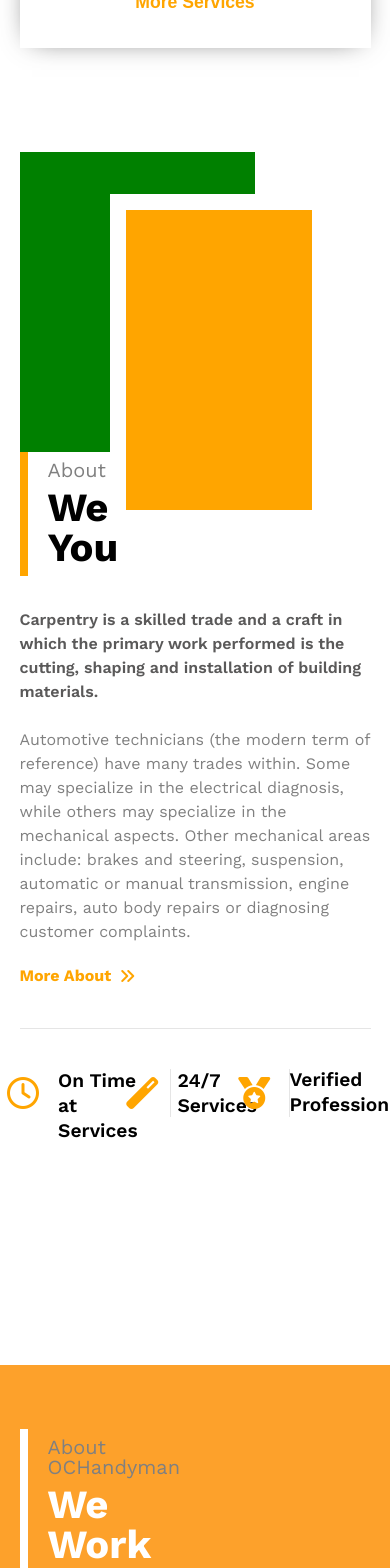
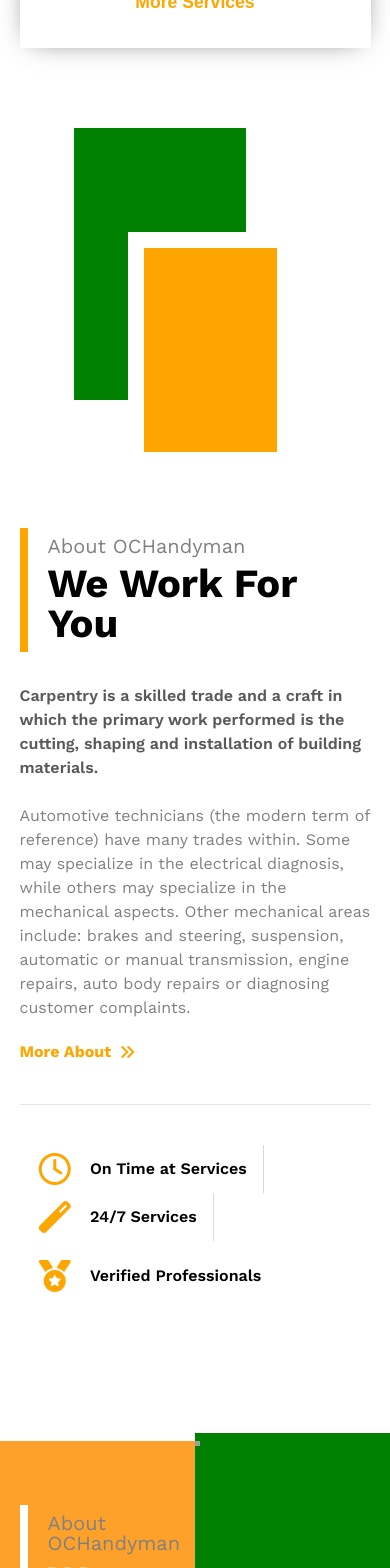
Before and after one commit to Michelobe/oc-handyman, a React (Create React App) app: page / in a window 390 px wide. Shown: the part 1240-2808 px from the top of the page. Built offline with nearby package versions, Linux system fonts and the light colour scheme; grey boxes are pictures that could not be loaded.

Commit message:
Working on optimizing introSection.  Out of time for today, committing and pushing changes to github.

```diff
--- a/src/components/IntroSection.js
+++ b/src/components/IntroSection.js
@@ -23,13 +23,13 @@ const IntroSection = () => {
                         <div className='aboutBtn'>More About <i className="fas fa-angle-double-right"></i></div>
                     </div>
                     <div className='quickInfo'>
-                        <div className='quickInfoCard'>
+                        <div className='quickInfoCard quickInfoBorder'>
                             <i className="far fa-clock"></i>
-                            <p className='quickInfoP quickInfoBorder'>On Time at Services</p>
+                            <p className='quickInfoP '>On Time at Services</p>
                         </div>
-                        <div className='quickInfoCard'>
+                        <div className='quickInfoCard quickInfoBorder'>
                             <i className="fas fa-magic"></i>
-                            <p className='quickInfoP quickInfoBorder'>24/7 Services</p>
+                            <p className='quickInfoP '>24/7 Services</p>
                         </div>
                         <div className='quickInfoCard'>
                             <i className="fas fa-medal"></i>
--- a/src/components/ProjectsSection.js
+++ b/src/components/ProjectsSection.js
@@ -13,7 +13,7 @@ const ProjectsSection = () => {
                         <h2>OCHandyman's Latest</h2>
                     </header>
                     <div className='projectsNavBtns'>
-                        <ul class='navBtns'>
+                        <ul className='navBtns'>
                             <li>
                                 <button className='projectButton'>All</button>
                             </li>
--- a/src/scss/components/introSection.css
+++ b/src/scss/components/introSection.css
@@ -76,38 +76,37 @@
     flex-flow: row;
     align-items: center;
     justify-content: center;
-    width: 34%;
 }
 .introSection .introSectionContainer .rightColumn .quickInfo .quickInfoCard i {
     padding: 1.2rem;
     font-size: 2rem;
     color: orange;
-    padding: 1.2rem;
 }
 .introSection .introSectionContainer .rightColumn .quickInfo .quickInfoCard .quickInfoP {
     font-weight: 600;
     font-size: 1.2rem;
     line-height: 1.3;
 }
-.introSection .introSectionContainer .rightColumn .quickInfo .quickInfoCard .quickInfoBorder {
-    border-right: 1px solid rgba(0, 0, 0, .1);
-    height: 3rem;
-    padding-right: 2rem;
+/* THE FOLLOWING CLASS SELECTOR HAS BEEN ADDED TO EFFECT THE FIRST TWO ELEMENTS WITH THE "quickInfoBorder" CLASS, I COULD NOT USE :nth-of-type() BECAUSE I AM SELECTING A CLASS, NOT A TYPE */
+.introSection .introSectionContainer .rightColumn .quickInfo .quickInfoBorder {
+    border-right: 1px solid rgba(0, 0, 0, .15);
+    height: 100%;
+    padding-right: 1rem;
 }
 
 
-/* MEDIA QUERIES ============================ */
+/* MEDIA QUERIES : MEDIA QUERIES : MEDIA QUERIES : MEDIA QUERIES : MEDIA QUERIES */
 
 
 @media only screen and (max-width: 1725px) {
     .introSection .introSectionContainer .leftColumn .lgPlaceholder {
-        /* width: 67%; */
+        width: 67%;
         height: 85%;
     }
     .introSection .introSectionContainer .leftColumn .smPlaceholder {
-        /* width: 53%; */
+        width: 53%;
         height: 73%;
-        /* right: 12%; */
+        right: 12%;
     }
 }
 @media only screen and (max-width: 1610px) {
@@ -134,13 +133,18 @@
 }
 @media only screen and (max-width: 1460px) {
     .introSection .introSectionContainer {
-        margin-top: 5.5rem;
+        margin-top: 3.5rem;
     }
     .introSection .introSectionContainer .leftColumn .lgPlaceholder {
         height: 67%;
     }
     .introSection .introSectionContainer .leftColumn .smPlaceholder {
         height: 55%;
+    }
+}
+@media only screen and (max-width: 1375px) {
+    .introSection .introSectionContainer .rightColumn .quickInfo .quickInfoCard .quickInfoP {
+        font-size: 1rem;
     }
 }
 @media only screen and (max-width: 1303px) {
@@ -209,34 +213,40 @@
     }
 }
 @media only screen and (max-width: 849px) {
+    .introSection .introSectionContainer .leftColumn {
+        width: 100%;
+        height: 400px;
+        display: flex;
+        justify-content: center;
+    }
     .introSection .introSectionContainer .leftColumn .lgPlaceholder {
-        height: 30%;
+        position: relative;
+        left: -10%;
+        width: 49%;
+        height: 68%;
     }
     .introSection .introSectionContainer .leftColumn .smPlaceholder {
-        height: 23%;
-        top: 14%;
-    }
-}
-@media only screen and (max-width: 765px) {
-    .introSection .introSectionContainer {
-        margin-top: 3rem;
-    }
-    .introSection .introSectionContainer .leftColumn {
-        width: 100%;
-        height: 300px;
-    }
-    .introSection .introSectionContainer .leftColumn .lgPlaceholder {
-        width: 67%;
-        height: 100%;
-    }
-    .introSection .introSectionContainer .leftColumn .smPlaceholder {
-        width: 53%;
-        height: 100%;
+        width: 38%;
+        height: 51%;
         position: absolute;
-        /* right: 12%; */
-        /* top: 30%; */
+        right: 22%;
+        top: 26%;
     }
     .introSection .introSectionContainer .rightColumn {
         width: 100%;
     }
 }
+@media only screen and (max-width: 765px) {
+    .introSection .introSectionContainer {
+        margin-top: 1.5rem;
+    }
+}
+@media only screen and (max-width: 559px) {
+    .introSection .introSectionContainer .rightColumn .quickInfo {
+        flex-flow: column;
+        align-items: flex-start;
+    }
+    .specialServicesSection .imgContainer {
+        top: -62rem !important;
+    }
+}
```
